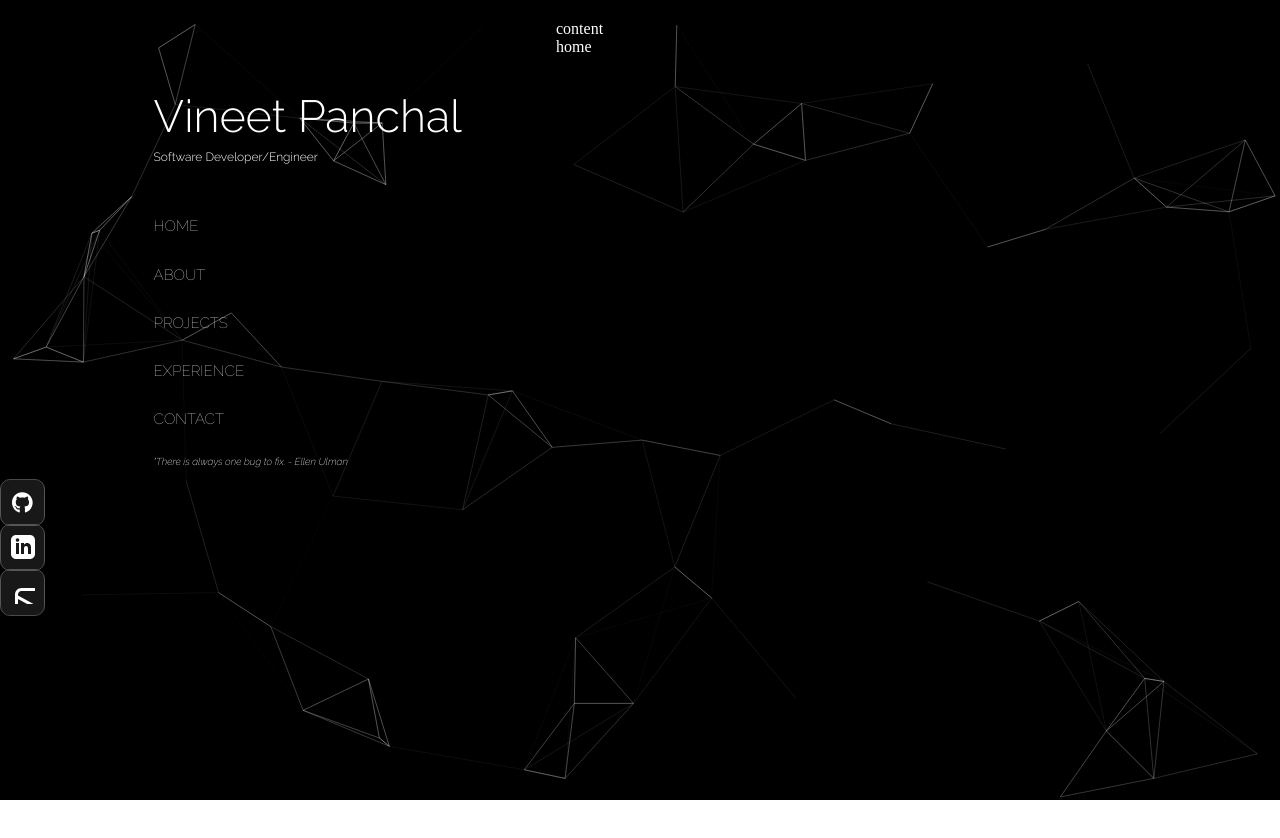
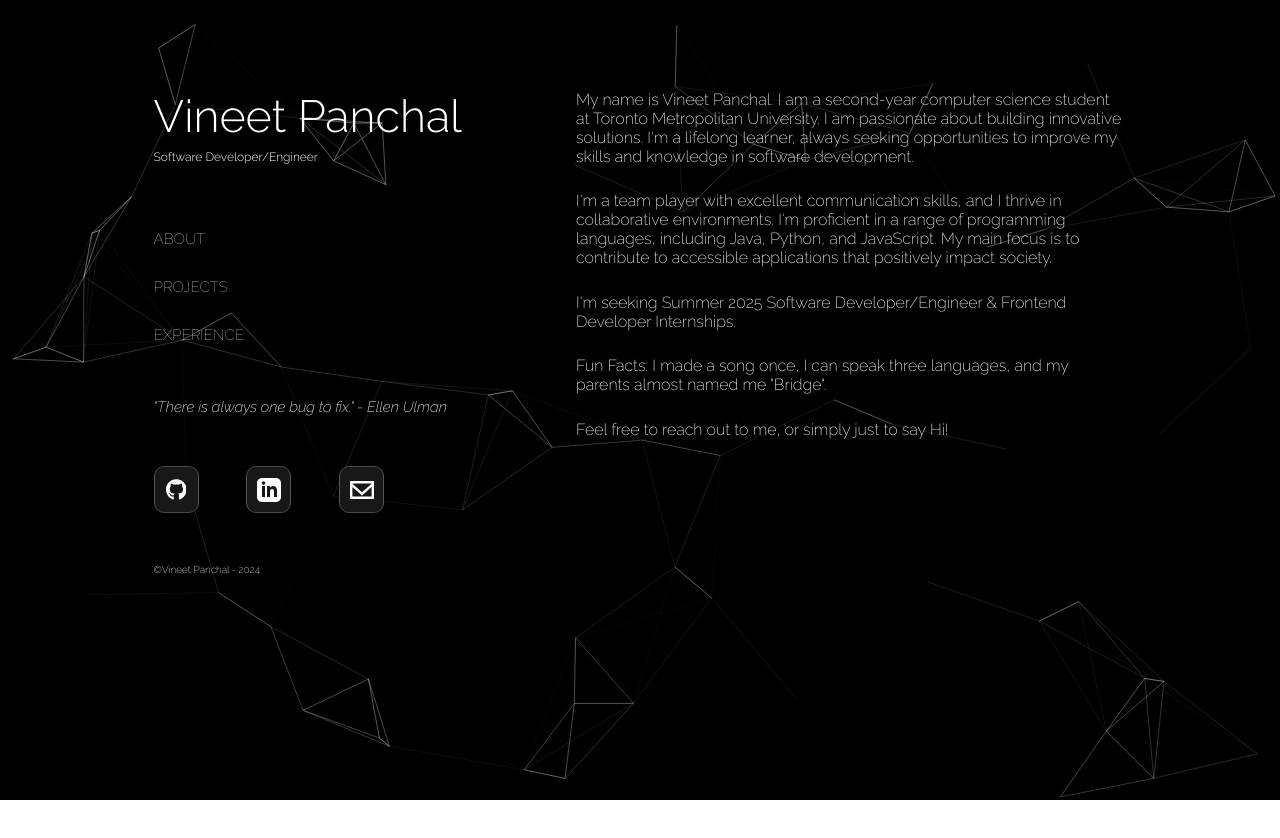
Before and after one commit to vineet-panchal/markIV-website, a React (Vite) app: page / in a window 1280 px wide. Shown: the top 838 px of the page. Built offline with nearby package versions, Linux system fonts and the light colour scheme; a web font is replaced by a local one.

Commit message:
finished about

```diff
--- /dev/null
+++ b/src/components/About.jsx
@@ -0,0 +1,38 @@
+import React from 'react';
+import "../css/About.css";
+
+const About = () => {
+  return (
+    <>
+      <div className="about-ctr" id="about">
+
+        <h4 className="about-paragraph" id="paragraph-1">
+          My name is Vineet Panchal. I am a second-year computer science student at
+          Toronto Metropolitan University. I am passionate about building innovative
+          solutions. I'm a lifelong learner, always seeking opportunities to improve
+          my skills and knowledge in software development.
+
+        </h4>
+        <h4 className="about-paragraph" id="paragraph-2">
+          I'm a team player with excellent communication skills, and I thrive in
+          collaborative environments. I'm proficient in a range of programming
+          languages, including Java, Python, and JavaScript. My main focus is to
+          contribute to accessible applications that positively impact society.
+        </h4>
+        <h4 className="about-paragraph" id="paragraph-3">
+          I'm seeking Summer 2025 Software Developer/Engineer & Frontend Developer
+          Internships.
+        </h4>
+        <h4 className="about-paragraph" id="paragraph-4">
+          Fun Facts: I made a song once, I can speak three languages, and my parents
+          almost named me "Bridge".
+        </h4>
+        <h4 className="about-paragraph" id="paragraph-5">
+          Feel free to reach out to me, or simply just to say Hi!
+        </h4>
+      </div>
+    </>
+  )
+}
+
+export default About;
--- a/src/components/Contact.jsx
+++ /dev/null
@@ -1,13 +0,0 @@
-import React from 'react'
-
-const Contact = () => {
-  return (
-    <>
-      <div className="contact-ctr" id="contact">
-        contact
-      </div>
-    </>
-  )
-}
-
-export default Contact;
--- a/src/components/Content.jsx
+++ b/src/components/Content.jsx
@@ -1,19 +1,16 @@
 import React from 'react';
 import "../css/Content.css";
-import Home from './Home';
 import Projects from './Projects';
 import Experience from './Experience';
-import Contact from './Contact';
+import About from './About';
 
 const Content = () => {
   return (
     <>
       <div className="content-ctr">
-        content
-        <Home />
+        <About />
         <Projects />
         <Experience />
-        <Contact />
       </div>
     </>
   )
--- a/src/components/Home.jsx
+++ /dev/null
@@ -1,15 +0,0 @@
-import React from 'react';
-import "../css/Home.css";
-
-
-const Home = () => {
-  return (
-    <>
-      <div className="home-ctr" id="home">
-        home
-      </div>
-    </>
-  )
-}
-
-export default Home;
--- a/src/components/Sidebar.jsx
+++ b/src/components/Sidebar.jsx
@@ -11,25 +11,30 @@ const Sidebar = () => {
 
         <nav className="navbar">
           <ul className="nav-links">
-            <LinkScroll className="navbar-btn" id="btn-1" to="home" spy={true} smooth={true} offset={50} duration={500}>Home</LinkScroll>
             <LinkScroll className="navbar-btn" id="btn-2" to="about" spy={true} smooth={true} offset={50} duration={500}>About</LinkScroll>
             <LinkScroll className="navbar-btn" id="btn-3" to="projects" spy={true} smooth={true} offset={50} duration={500}>Projects</LinkScroll>
             <LinkScroll className="navbar-btn" id="btn-4" to="experience" spy={true} smooth={true} offset={50} duration={500}>Experience</LinkScroll>
-            <LinkScroll className="navbar-btn" id="btn-5" to="contact" spy={true} smooth={true} offset={50} duration={500}>Contact</LinkScroll>
           </ul>
         </nav>
 
-        <h4 className="sidebar-quote">"There is always one bug to fix. - Ellen Ulman</h4>
+        <h4 className="sidebar-quote">"There is always one bug to fix." - Ellen Ulman</h4>
 
         <div className="contact-ctr">
           <ul className="contact-links">
+            <a href="https://github.com/vineet-panchal" target="_blank">
               <button class="github-btn">
                 <span class="svg-ctr">
-                <svg fill="white" viewBox="0 0 496 512" height="1.6em"><path d="M165.9 397.4c0 2-2.3 3.6-5.2 3.6-3.3.3-5.6-1.3-5.6-3.6 0-2 2.3-3.6 5.2-3.6 3-.3 5.6 1.3 5.6 3.6zm-31.1-4.5c-.7 2 1.3 4.3 4.3 4.9 2.6 1 5.6 0 6.2-2s-1.3-4.3-4.3-5.2c-2.6-.7-5.5.3-6.2 2.3zm44.2-1.7c-2.9.7-4.9 2.6-4.6 4.9.3 2 2.9 3.3 5.9 2.6 2.9-.7 4.9-2.6 4.6-4.6-.3-1.9-3-3.2-5.9-2.9zM244.8 8C106.1 8 0 113.3 0 252c0 110.9 69.8 205.8 169.5 239.2 12.8 2.3 17.3-5.6 17.3-12.1 0-6.2-.3-40.4-.3-61.4 0 0-70 15-84.7-29.8 0 0-11.4-29.1-27.8-36.6 0 0-22.9-15.7 1.6-15.4 0 0 24.9 2 38.6 25.8 21.9 38.6 58.6 27.5 72.9 20.9 2.3-16 8.8-27.1 16-33.7-55.9-6.2-112.3-14.3-112.3-110.5 0-27.5 7.6-41.3 23.6-58.9-2.6-6.5-11.1-33.3 2.6-67.9 20.9-6.5 69 27 69 27 20-5.6 41.5-8.5 62.8-8.5s42.8 2.9 62.8 8.5c0 0 48.1-33.6 69-27 13.7 34.7 5.2 61.4 2.6 67.9 16 17.7 25.8 31.5 25.8 58.9 0 96.5-58.9 104.2-114.8 110.5 9.2 7.9 17 22.9 17 46.4 0 33.7-.3 75.4-.3 83.6 0 6.5 4.6 14.4 17.3 12.1C428.2 457.8 496 362.9 496 252 496 113.3 383.5 8 244.8 8zM97.2 352.9c-1.3 1-1 3.3.7 5.2 1.6 1.6 3.9 2.3 5.2 1 1.3-1 1-3.3-.7-5.2-1.6-1.6-3.9-2.3-5.2-1zm-10.8-8.1c-.7 1.3.3 2.9 2.3 3.9 1.6 1 3.6.7 4.3-.7.7-1.3-.3-2.9-2.3-3.9-2-.6-3.6-.3-4.3.7zm32.4 35.6c-1.6 1.3-1 4.3 1.3 6.2 2.3 2.3 5.2 2.6 6.5 1 1.3-1.3.7-4.3-1.3-6.2-2.2-2.3-5.2-2.6-6.5-1zm-11.4-14.7c-1.6 1-1.6 3.6 0 5.9 1.6 2.3 4.3 3.3 5.6 2.3 1.6-1.3 1.6-3.9 0-6.2-1.4-2.3-4-3.3-5.6-2z"></path></svg>
+                  <svg
+                    fill="white"
+                    viewBox="0 0 496 512"
+                    height="1.6em">
+                    <path d="M165.9 397.4c0 2-2.3 3.6-5.2 3.6-3.3.3-5.6-1.3-5.6-3.6 0-2 2.3-3.6 5.2-3.6 3-.3 5.6 1.3 5.6 3.6zm-31.1-4.5c-.7 2 1.3 4.3 4.3 4.9 2.6 1 5.6 0 6.2-2s-1.3-4.3-4.3-5.2c-2.6-.7-5.5.3-6.2 2.3zm44.2-1.7c-2.9.7-4.9 2.6-4.6 4.9.3 2 2.9 3.3 5.9 2.6 2.9-.7 4.9-2.6 4.6-4.6-.3-1.9-3-3.2-5.9-2.9zM244.8 8C106.1 8 0 113.3 0 252c0 110.9 69.8 205.8 169.5 239.2 12.8 2.3 17.3-5.6 17.3-12.1 0-6.2-.3-40.4-.3-61.4 0 0-70 15-84.7-29.8 0 0-11.4-29.1-27.8-36.6 0 0-22.9-15.7 1.6-15.4 0 0 24.9 2 38.6 25.8 21.9 38.6 58.6 27.5 72.9 20.9 2.3-16 8.8-27.1 16-33.7-55.9-6.2-112.3-14.3-112.3-110.5 0-27.5 7.6-41.3 23.6-58.9-2.6-6.5-11.1-33.3 2.6-67.9 20.9-6.5 69 27 69 27 20-5.6 41.5-8.5 62.8-8.5s42.8 2.9 62.8 8.5c0 0 48.1-33.6 69-27 13.7 34.7 5.2 61.4 2.6 67.9 16 17.7 25.8 31.5 25.8 58.9 0 96.5-58.9 104.2-114.8 110.5 9.2 7.9 17 22.9 17 46.4 0 33.7-.3 75.4-.3 83.6 0 6.5 4.6 14.4 17.3 12.1C428.2 457.8 496 362.9 496 252 496 113.3 383.5 8 244.8 8zM97.2 352.9c-1.3 1-1 3.3.7 5.2 1.6 1.6 3.9 2.3 5.2 1 1.3-1 1-3.3-.7-5.2-1.6-1.6-3.9-2.3-5.2-1zm-10.8-8.1c-.7 1.3.3 2.9 2.3 3.9 1.6 1 3.6.7 4.3-.7.7-1.3-.3-2.9-2.3-3.9-2-.6-3.6-.3-4.3.7zm32.4 35.6c-1.6 1.3-1 4.3 1.3 6.2 2.3 2.3 5.2 2.6 6.5 1 1.3-1.3.7-4.3-1.3-6.2-2.2-2.3-5.2-2.6-6.5-1zm-11.4-14.7c-1.6 1-1.6 3.6 0 5.9 1.6 2.3 4.3 3.3 5.6 2.3 1.6-1.3 1.6-3.9 0-6.2-1.4-2.3-4-3.3-5.6-2z"></path></svg>
                 </span>
                 <span class="github-btn-bg"></span>
               </button>
+            </a>
 
+            <a href="https://www.linkedin.com/in/vineet-panchal-010337253/" target="_blank">
               <button class="linkedin-btn">
                 <span class="svg-ctr">
                   <svg
@@ -44,22 +49,31 @@ const Sidebar = () => {
                 </span>
                 <span class="linkedin-btn-bg"></span>
               </button>
+            </a>
 
+            <a href="" target=''>
               <button class="email-btn">
                 <span class="svg-ctr">
                   <svg
+                    viewBox="0 -2.5 20 20"
+                    version="1.1"
+                    height="24"
+                    width="24"
                     xmlns="http://www.w3.org/2000/svg"
-                  width="24"
-                  height="24"
-                  viewBox="0 0 24 24" fill="white">
-                  <path d="M 10.5 8 C 6.9280619 8 4 10.928062 4 14.5 L 4 33.5 C 4 37.071938 6.9280619 40 10.5 40 L 37.5 40 C 41.071938 40 44 37.071938 44 33.5 L 44 14.5 C 44 10.928062 41.071938 8 37.5 8 L 10.5 8 z M 10.5 11 L 37.5 11 C 39.450062 11 41 12.549938 41 14.5 L 41 15.605469 L 24 24.794922 L 7 15.605469 L 7 14.5 C 7 12.549938 8.5499381 11 10.5 11 z M 7 19.015625 L 23.287109 27.820312 A 1.50015 1.50015 0 0 0 24.712891 27.820312 L 41 19.015625 L 41 33.5 C 41 35.450062 39.450062 37 37.5 37 L 10.5 37 C 8.5499381 37 7 35.450062 7 33.5 L 7 19.015625 z"></path>
-                </svg>
+                    xmlns:xlink="http://www.w3.org/1999/xlink"
+                    fill="#000000"
+                    stroke="#000000"
+                  >
+                    <g id="SVGRepo_bgCarrier" stroke-width="0"></g><g id="SVGRepo_tracerCarrier" stroke-linecap="round" stroke-linejoin="round"></g><g id="SVGRepo_iconCarrier"> <title>email [#000000]</title> <desc>Created with Sketch.</desc> <defs> </defs> <g id="Page-1" stroke="none" stroke-width="1" fill="none" fill-rule="evenodd"> <g id="Dribbble-Light-Preview" transform="translate(-300.000000, -922.000000)" fill="#ffffff"> <g id="icons" transform="translate(56.000000, 160.000000)"> <path d="M262,764.291 L254,771.318 L246,764.281 L246,764 L262,764 L262,764.291 Z M246,775 L246,766.945 L254,773.98 L262,766.953 L262,775 L246,775 Z M244,777 L264,777 L264,762 L244,762 L244,777 Z" id="email-[#000000]"> </path> </g> </g> </g> </g></svg>
                 </span>
                 <span class="email-btn-bg"></span>
               </button>
+            </a>
 
           </ul>
         </div>
+
+        <h4 className="copyright-mark">©Vineet Panchal - 2024</h4>
 
       </div>
     </>
--- /dev/null
+++ b/src/css/About.css
@@ -0,0 +1,15 @@
+.about-ctr {
+  height: 100vh;
+  /* background-color:darkblue; */
+  padding: 7vw 12vw 0vw 0vw;
+}
+
+.about-paragraph {
+  color: white;
+  padding-bottom: 2vw;
+  font-family: "Raleway", sans-serif;
+  font-optical-sizing: auto;
+  font-weight: 200;
+  font-style: normal;
+  font-size: 1rem;
+}
--- a/src/css/Content.css
+++ b/src/css/Content.css
@@ -4,7 +4,7 @@
   display: inline;
   width: 55%;
   float: right;
-  padding: 20px;
+  /* padding: 20px; */
   color: white;
 }
 
--- a/src/css/Home.css
+++ /dev/null
@@ -1,3 +0,0 @@
-.home-ctr {
-  height: 100vh;
-}
--- a/src/css/Sidebar.css
+++ b/src/css/Sidebar.css
@@ -30,8 +30,7 @@
 }
 
 .navbar {
-  padding: 3vw 0vw 1vw 12vw;
-
+  padding: 4vw 0vw 1vw 12vw;
 }
 
 .nav-links {
@@ -83,8 +82,15 @@
   font-weight: 200;
   font-style: italic;
   color: white;
-  font-size: 10px;
-  padding: 1vw 0vw 1vw 12vw;
+  font-size: 15px;
+  padding: 3vw 0vw 1vw 12vw;
+}
+
+.contact-links {
+  display: flex;
+  padding: 3vw 10vw 1vw 12vw;
+  justify-content: space-between;
+  flex-direction: row;
 }
 
 /* From Uiverse.io by vinodjangid07 */
@@ -139,7 +145,15 @@
   backdrop-filter: blur(4px);
 }
 
-
+.copyright-mark {
+  font-family: "Raleway", sans-serif;
+  font-optical-sizing: auto;
+  font-weight: 200;
+  font-style: normal;
+  font-size: 10px;
+  color: white;
+  padding: 3vw 0vw 0vw 12vw;
+}
 
 @media screen and (max-width: 900px) {
   .sidebar-ctr {
```
Lines whose indentation alone changed are shown as unchanged.
